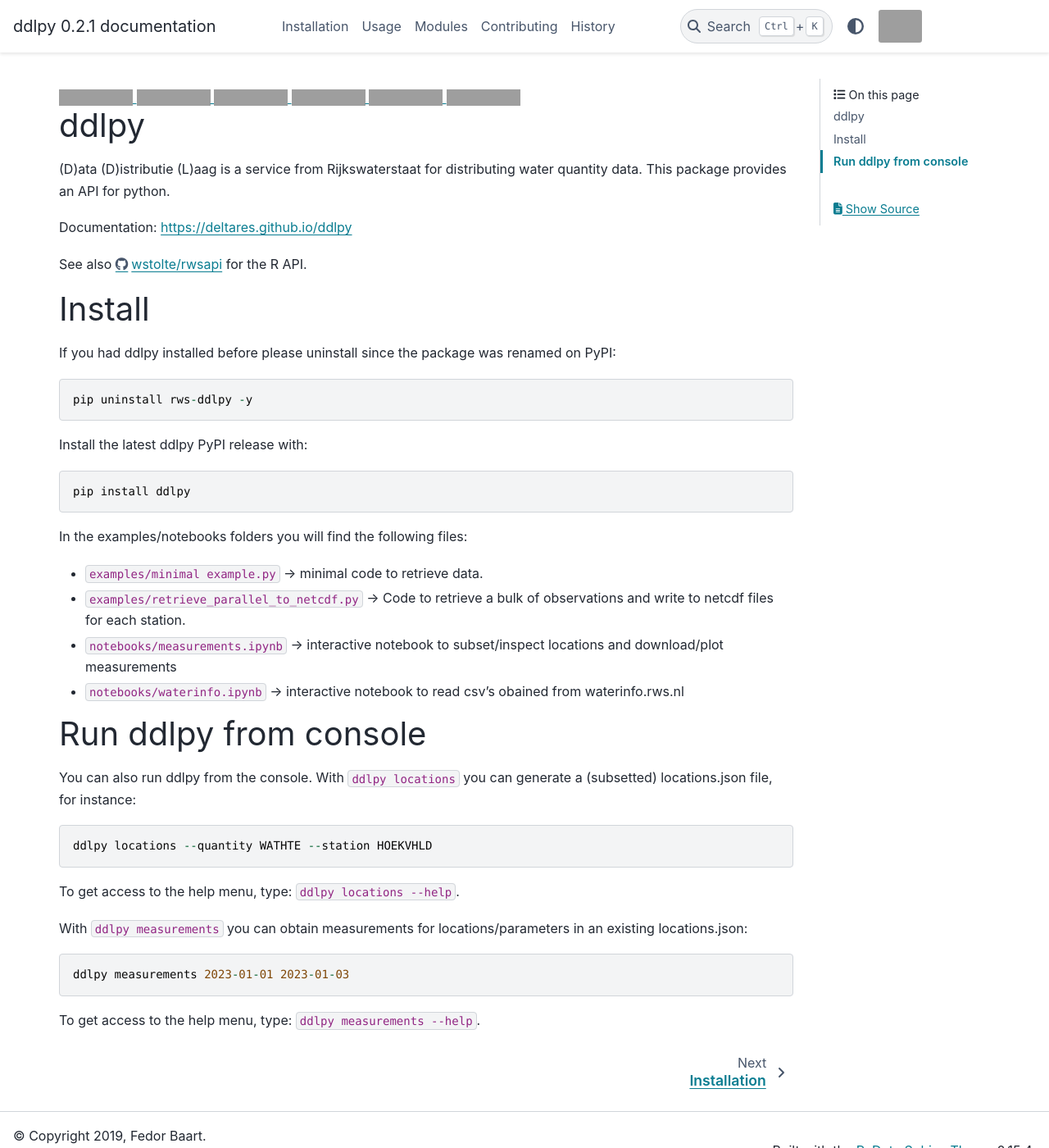
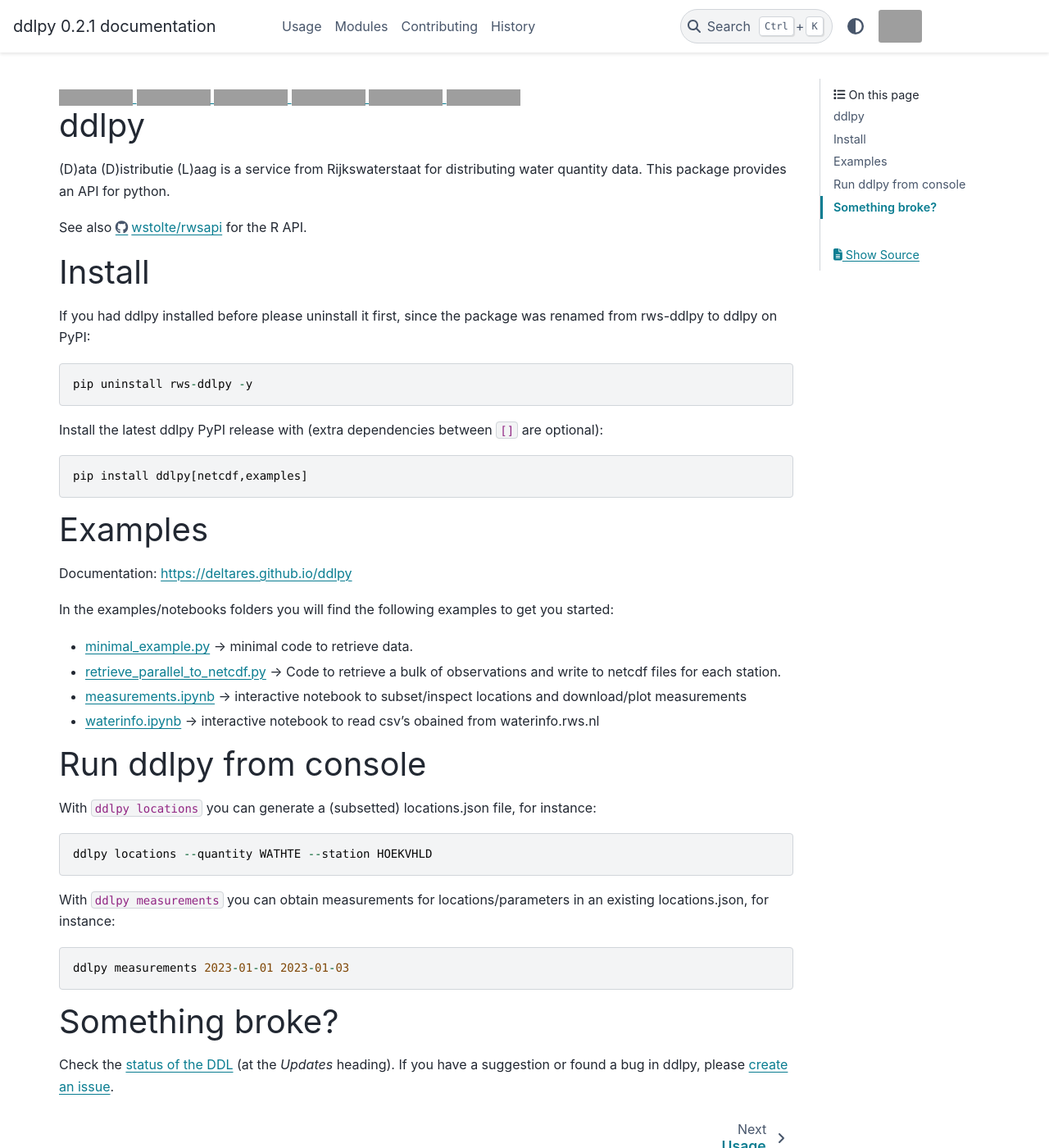
Before and after one commit to Deltares/ddlpy, a Sphinx documentation site: the page built from docs/index.rst, in a window 1280 px wide and 1400 px high, cut to the strip 0-1400 px from the top of the window. Shown: the whole strip at 82% size. Built offline with Sphinx 7.4.7 and the PyData theme 0.15.4, drawn with Linux system fonts in a browser that asks for light colours; grey boxes are pictures that could not be loaded.

Commit message:
update docs

```diff
--- a/README.md
+++ b/README.md
@@ -9,42 +9,45 @@
 
 (D)ata (D)istributie (L)aag is a service from Rijkswaterstaat for distributing water quantity data. This package provides an API for python.
 
-Documentation: <https://deltares.github.io/ddlpy>
-
 See also https://github.com/wstolte/rwsapi for the R API.
 
 
 # Install
 
-If you had ddlpy installed before please uninstall since the package was renamed on PyPI:
+If you had ddlpy installed before please uninstall it first, since the package was renamed from rws-ddlpy to ddlpy on PyPI:
 
 	pip uninstall rws-ddlpy -y
 
-Install the latest ddlpy PyPI release with:
+Install the latest ddlpy PyPI release with (extra dependencies between `[]` are optional):
 
-	pip install ddlpy
+	pip install ddlpy[netcdf,examples]
 
-In the examples/notebooks folders you will find the following files:
+# Examples
 
-* `examples/minimal example.py` -> minimal code to retrieve data.
+Documentation: <https://deltares.github.io/ddlpy>
 
-* `examples/retrieve_parallel_to_netcdf.py` -> Code to retrieve a bulk of observations and write to netcdf files for each station.
+In the examples/notebooks folders you will find the following examples to get you started:
 
-* `notebooks/measurements.ipynb` -> interactive notebook to subset/inspect locations and download/plot measurements
+* [minimal_example.py](https://github.com/Deltares/ddlpy/blob/main/examples/minimal_example.py) -> minimal code to retrieve data.
 
-* `notebooks/waterinfo.ipynb` -> interactive notebook to read csv's obained from waterinfo.rws.nl
+* [retrieve_parallel_to_netcdf.py](https://github.com/Deltares/ddlpy/blob/main/examples/retrieve_parallel_to_netcdf.py) -> Code to retrieve a bulk of observations and write to netcdf files for each station.
+
+* [measurements.ipynb](https://github.com/Deltares/ddlpy/blob/main/notebooks/measurements.ipynb) -> interactive notebook to subset/inspect locations and download/plot measurements
+
+* [waterinfo.ipynb](https://github.com/Deltares/ddlpy/blob/main/notebooks/waterinfo.ipynb) -> interactive notebook to read csv's obained from waterinfo.rws.nl
 
 
 # Run ddlpy from console
 
-You can also run ddlpy from the console. With `ddlpy locations` you can generate a (subsetted) locations.json file, for instance:
+With `ddlpy locations` you can generate a (subsetted) locations.json file, for instance:
 
 	ddlpy locations --quantity WATHTE --station HOEKVHLD
 
-To get access to the help menu, type: `ddlpy locations --help`.
-
-With `ddlpy measurements` you can obtain measurements for locations/parameters in an existing locations.json:
+With `ddlpy measurements` you can obtain measurements for locations/parameters in an existing locations.json, for instance:
 
 	ddlpy measurements 2023-01-01 2023-01-03
 
-To get access to the help menu, type: `ddlpy measurements --help`.
+
+# Something broke?
+
+Check the [status of the DDL](https://rijkswaterstaatdata.nl/waterdata/#hfd2f5e23-5092-4169-9f36-41e9734e7d87) (at the *Updates* heading). If you have a suggestion or found a bug in ddlpy, please [create an issue](https://github.com/Deltares/ddlpy/issues).
--- a/docs/index.rst
+++ b/docs/index.rst
@@ -4,7 +4,6 @@
    :titlesonly:
    :hidden:
 
-   installation
    usage
    modules
    contributing
```
Also changed, not shown: CONTRIBUTING.rst (+16 -0 lines), docs/installation.rst (deleted, +0 -51 lines), pyproject.toml (+3 -4 lines), 1 other file.
